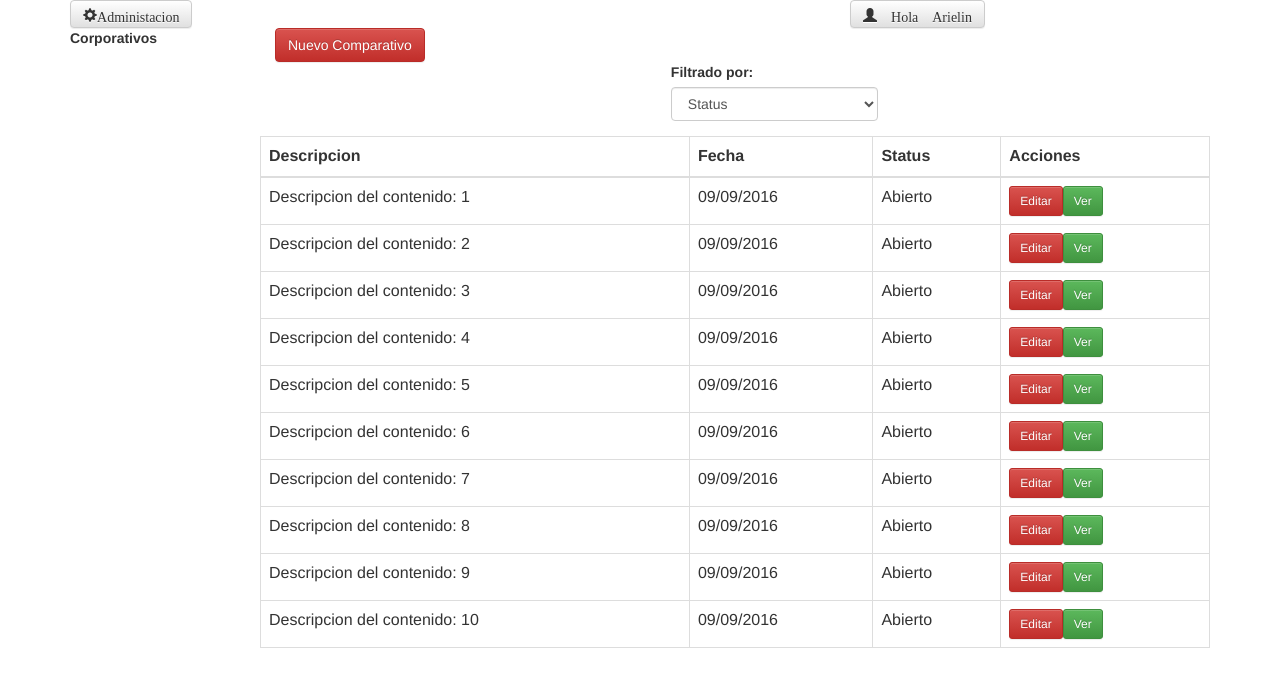
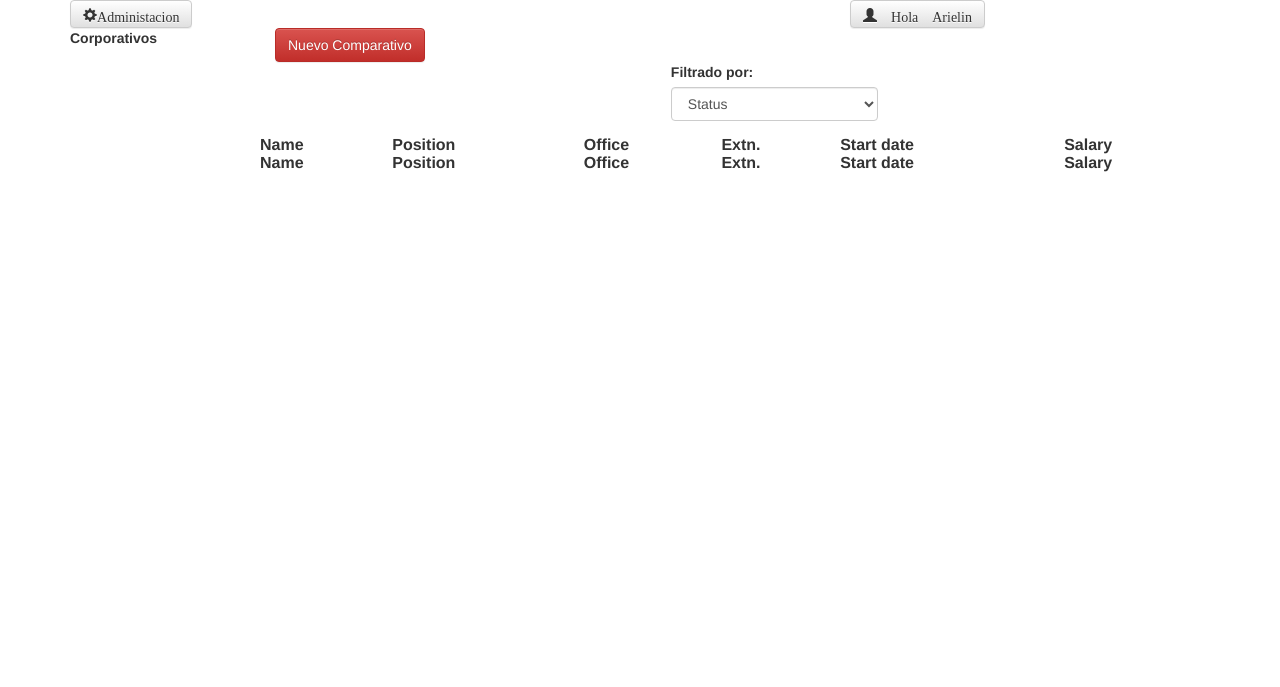
Before and after one commit to chahdez/SolucionAdministracion, a CodeIgniter app: page /database/index.php/home/index in a window 1280 px wide. Shown: the top 687 px of the page. Run offline with CodeIgniter, Linux system fonts and the light colour scheme; lists and menus that the app fills with data are empty; some libraries are stand-ins or nearby versions.

Commit message:
Ariel - Avances de "La borra  del cafe xD"

```diff
--- a/application/controllers/API.php
+++ b/application/controllers/API.php
@@ -8,8 +8,8 @@ class API extends CI_Controller {
     }
 
     public function comparativos(){
-        $comparativo = array("Volvo", "BMW", "Toyota","Volvo", "BMW", "<button>Ver</button>");
+        $comparativo = array("Volvo", "BMW", "Toyota","Volvo", "BMW", "<button type:'button'>Ver</button>");
         $this->output->set_content_type('application/json');
-        $this->output->set_output(json_encode(array('Comparativos'=> $comparativo)));
+        $this->output->set_output('{"aaData":['.json_encode($comparativo)."]}");
     }
 }
--- a/application/views/Home/index.php
+++ b/application/views/Home/index.php
@@ -4,6 +4,8 @@
 <!-- Optional theme -->
 <link rel="stylesheet" href="https://maxcdn.bootstrapcdn.com/bootstrap/3.3.7/css/bootstrap-theme.min.css" integrity="sha384-rHyoN1iRsVXV4nD0JutlnGaslCJuC7uwjduW9SVrLvRYooPp2bWYgmgJQIXwl/Sp" crossorigin="anonymous">
 <!-- Latest compiled and minified JavaScript -->
+<link href="libs/css/dataTables.min.css" rel="stylesheet" type="text/css"/>
+<script src="libs/js/dataTables.min.js" type="text/javascript"></script>
 <script src="https://maxcdn.bootstrapcdn.com/bootstrap/3.3.7/js/bootstrap.min.js" integrity="sha384-Tc5IQib027qvyjSMfHjOMaLkfuWVxZxUPnCJA7l2mCWNIpG9mGCD8wGNIcPD7Txa" crossorigin="anonymous"></script>
 <script src="scripts/home.js"></script>
 <div class="container">
@@ -48,20 +50,28 @@
 
          </div>
          <div class="row">
-               <table class="table table-bordered">
-            <thead>
-              <tr>
-                <th>Descripcion</th>
-                <th>Fecha</th>
-                <th>Status</th>
-                <th>Acciones</th>
-              </tr>
-            </thead>
-            <tbody id="DatosJson">
-
-
-            </tbody>
-        </table>
+         <table id="example" class="display" cellspacing="0" width="100%">
+        <thead>
+            <tr>
+                <th>Name</th>
+                <th>Position</th>
+                <th>Office</th>
+                <th>Extn.</th>
+                <th>Start date</th>
+                <th>Salary</th>
+            </tr>
+        </thead>
+        <tfoot>
+            <tr>
+                <th>Name</th>
+                <th>Position</th>
+                <th>Office</th>
+                <th>Extn.</th>
+                <th>Start date</th>
+                <th>Salary</th>
+            </tr>
+        </tfoot>
+    </table>
          </div>
     </div>
 </div>
--- a/scripts/Home.js
+++ b/scripts/Home.js
@@ -1,11 +1,5 @@
-$(document).ready(function(){
-    ObtenerDatos();
-});
-function ObtenerDatos(){
-
-    var rows = "";
-    for(var i=1;i < 11;i++){
-     rows+= " <tr> <td>Descripcion del contenido: "+i+"</td> <td>09/09/2016</td><td>Abierto</td><td><button type='button' class='btn btn-sm btn-danger'>Editar</button><button type='button' class='btn btn-sm btn-success'>Ver</button></td>  </tr>";
-    }
-    $("#DatosJson").html(rows);
-}
+$(document).ready(function() {
+    $('#example').DataTable( {
+        "ajax": "Comparativos"
+    } );
+} );
```
